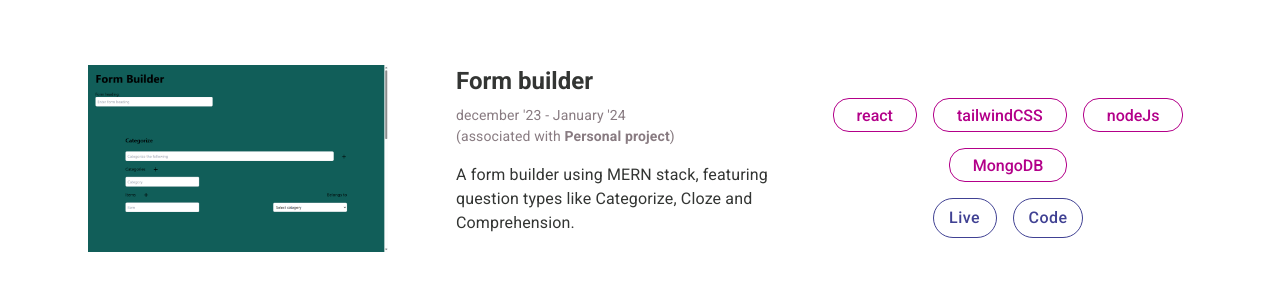
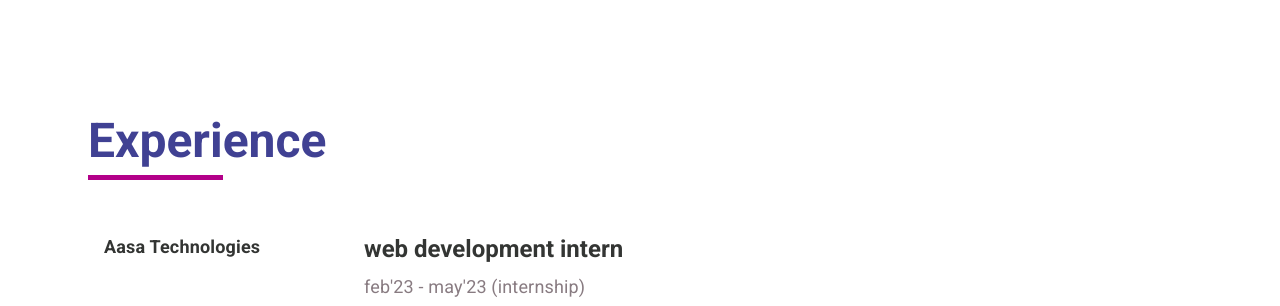
Before and after one commit to osSidd/os-sidd, a React (Vite) app in the folder client/: page / in a window 1280 px wide. Shown: the part 2818-3124 px from the top of the page. Built offline with nearby package versions, Linux system fonts and the light colour scheme.

Commit message:
modified projects data

```diff
--- a/client/src/data/projectsData.js
+++ b/client/src/data/projectsData.js
@@ -104,27 +104,6 @@ export default [
             }
         ]
     },
-    {
-        id:3,
-        image:form,
-        title:'Form builder',
-        description:'A form builder using MERN stack, featuring question types like Categorize, Cloze and Comprehension.',
-        timespan:"december '23 - January '24",
-        associatedWith:'Personal project',
-        techUsed:['react','tailwindCSS', 'nodeJs', 'MongoDB'],
-        btn:[
-            {
-                id:0,
-                label:'live',
-                href:'https://form-builder-ochre.vercel.app/'
-            },
-            {
-                id:1,
-                label:'code',
-                href:'https://github.com/osSidd/formBuilder'
-            }
-        ]
-    },
     // {
     //     id:0,
     //     image:proer,
```
